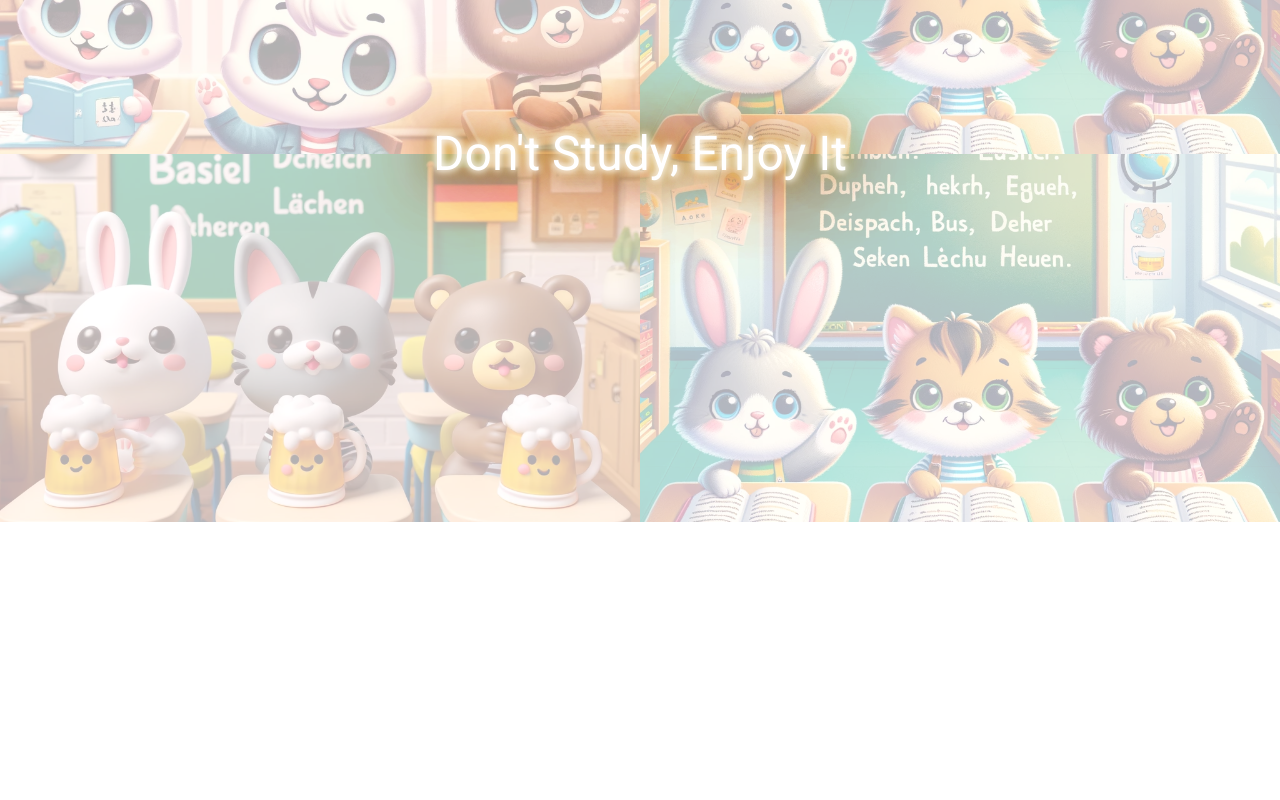
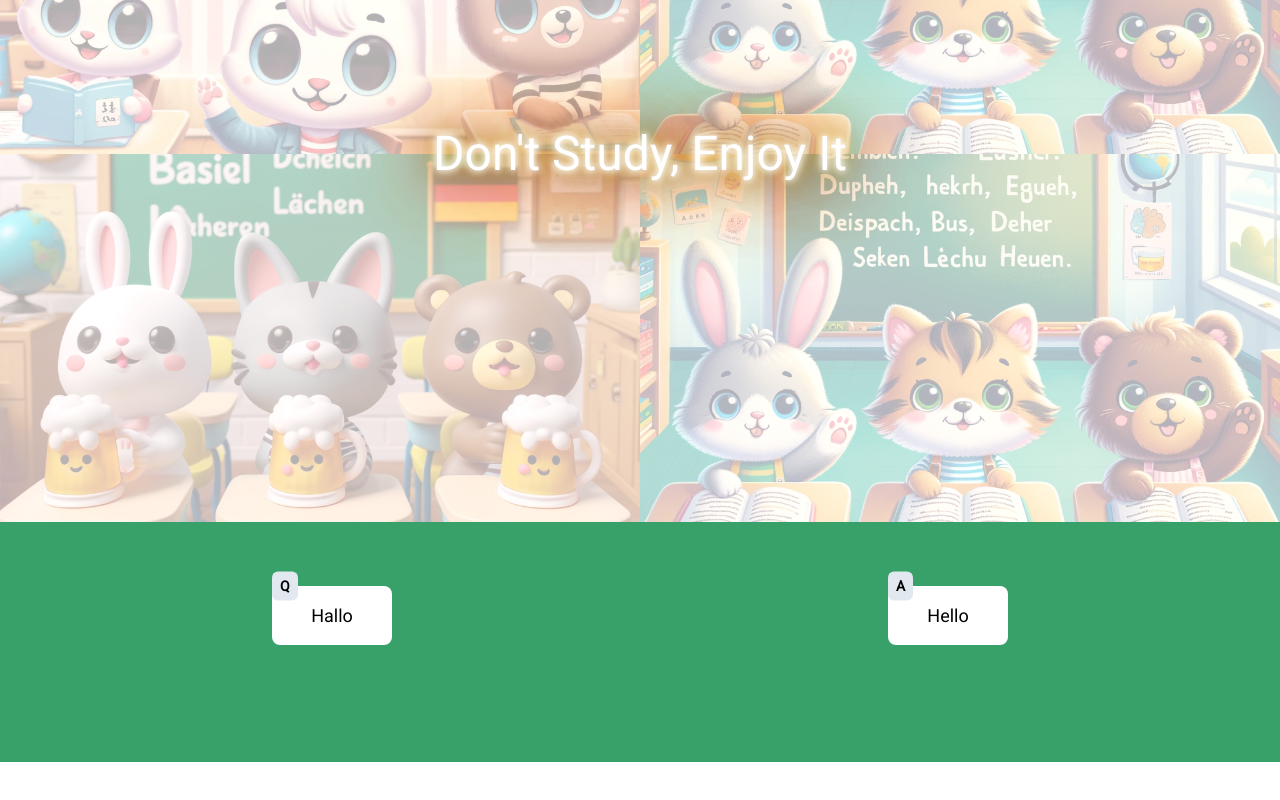
Before and after one commit to hsk-kr/easy-german-start, a React (Vite) app: page / in a window 1280 px wide. Shown: the part 278-1078 px from the top of the page. Built offline with nearby package versions, Linux system fonts and the light colour scheme.

Commit message:
chore: add DemoSection to deploy
avoid compile failure with strict. I could do either remove all the relavent codeo or just adding code i am working on, I chose latter

```diff
--- a/src/pages/HomePage/index.tsx
+++ b/src/pages/HomePage/index.tsx
@@ -13,7 +13,7 @@ function HomePage() {
   return (
     <DefaultTemplate disablePadding>
       <EntrySection />
-      {/* <DemoSection /> */}
+      <DemoSection />
       <Padding />
       <Padding />
     </DefaultTemplate>
@@ -163,7 +163,7 @@ function DemoSection() {
 
   return (
     <Box height="240px">
-      <Text fontSize="xxx-large">Try</Text>
+      <Text fontSize="xxx-large"></Text>
       <MatchGame noGuide lesson={lesson} onClear={() => alert('test')} />
     </Box>
   );
```
